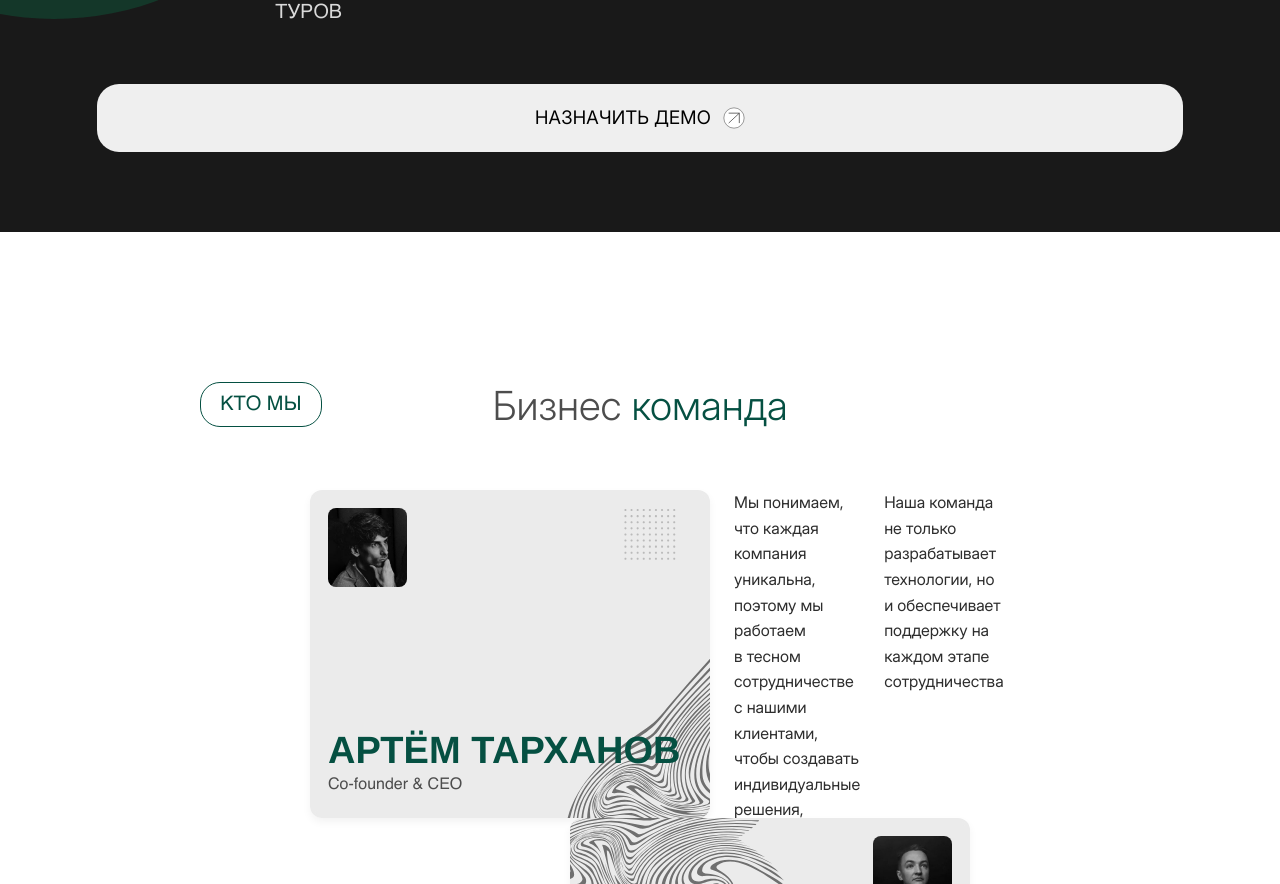
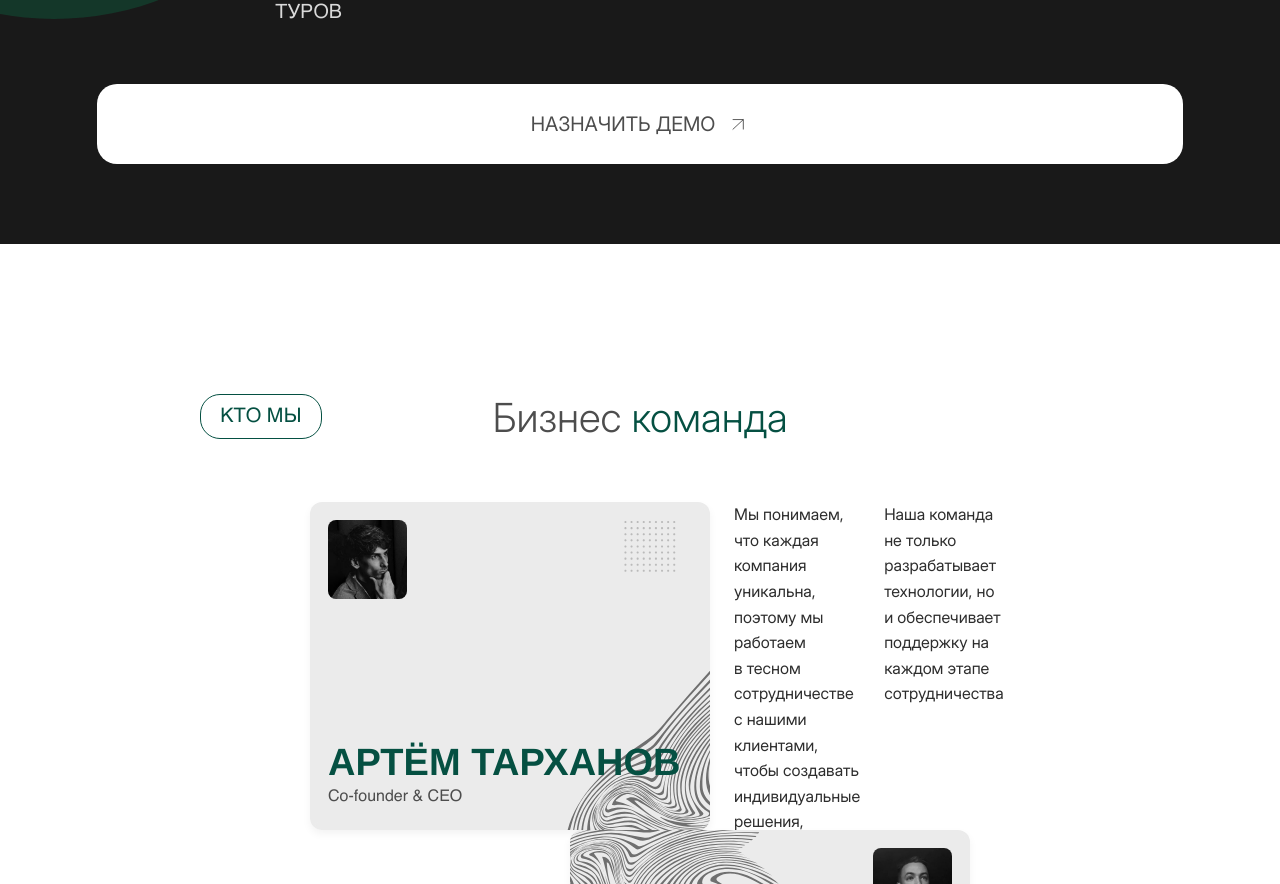
Before and after one commit to Shimatrix/XR_Place-2, a React (Vite) app: page / in a window 1280 px wide. Shown: the part 4258-5142 px from the top of the page. Built offline with nearby package versions, Linux system fonts and the light colour scheme.

Commit message:
fix: заменил кнопку на компонент кнопки

```diff
--- a/src/features/HowItWorks/HowItWorks.tsx
+++ b/src/features/HowItWorks/HowItWorks.tsx
@@ -4,6 +4,7 @@ import { useLocation } from 'react-router-dom';
 import { useTranslation } from 'react-i18next';
 import styles from './HowItWorks.module.scss';
 import { Modal } from '../../components/Modal/Modal';
+import { Button } from '@/components/Button/Button';
 
 interface HowItWorksProps {
   openModal: () => void;
@@ -50,33 +51,12 @@ export const HowItWorksBlock: React.FC<HowItWorksProps> = ({
       <h3 className={`${styles.heading}`}>{t('how.smallText')}</h3>
       <p className={`${styles.mainText}`}>{t('how.description1')}</p>
       <p className={`${styles.mainText}`}>{t('how.description2')}</p>
-      <button className={`${styles.button}`} type="button" onClick={openModal}>
-        <div className={`${styles.buttonContent}`}>
-          <p className={`${styles.textForMobile}`}>{t('how.buttonDemoMobile')}</p>
-          <p className={`${styles.textForDesctop}`}>{t('how.buttonDemo')}</p>
-          <svg
-            width="22"
-            height="22"
-            viewBox="0 0 22 22"
-            fill="none"
-            xmlns="http://www.w3.org/2000/svg"
-          >
-            <circle
-              cx="11.0001"
-              cy="11.0001"
-              r="10.1708"
-              fill="white"
-              stroke="#2D2D2D"
-              strokeWidth="0.462311"
-            />
-            <path
-              d="M5.68311 16.0857L16.3163 6.146M16.3163 6.146H5.68311M16.3163 6.146V16.0857"
-              stroke="#2D2D2D"
-              strokeWidth="0.693466"
-            />
-          </svg>
-        </div>
-      </button>
+      <Button
+        variant="white"
+        title={t('how.buttonDemo')}
+        className={`${styles.button}`}
+        onClick={openModal}
+      />
 
       {background && (
         <Modal onClick={closeModal} title="Готовы поднять ваш бизнес на новый уровень?">
--- a/src/features/HowItWorks/howItWorks.module.scss
+++ b/src/features/HowItWorks/howItWorks.module.scss
@@ -37,20 +37,6 @@
   font-family: Helvetica, Times, sans-serif;
   font-weight: 400;
   isolation: isolate;
-}
-
-.button {
-  display: block;
-  border: none;
-  font-weight: 400;
-  text-transform: uppercase;
-}
-
-.buttonContent {
-  display: flex;
-  justify-content: center;
-  align-items: center;
-  gap: 12px;
 }
 
 /* Для компьютерной версии */
@@ -129,10 +115,6 @@
   .button {
     width: calc(100% - 15.14vw);
     margin: 57px auto 80px;
-    border-radius: 22px;
-    padding: 20px;
-    font-size: 14pt;
-    letter-spacing: 0.2pt;
   }
 
   .textForDesctop {
@@ -203,11 +185,6 @@
   .button {
     width: calc(100% - 30px);
     margin: 41px auto 80px;
-    border-radius: 18px;
-    padding: 16px;
-    font-size: 20px;
-    line-height: 28px;
-    letter-spacing: -0.7px;
   }
 
   .textForDesctop {
```
